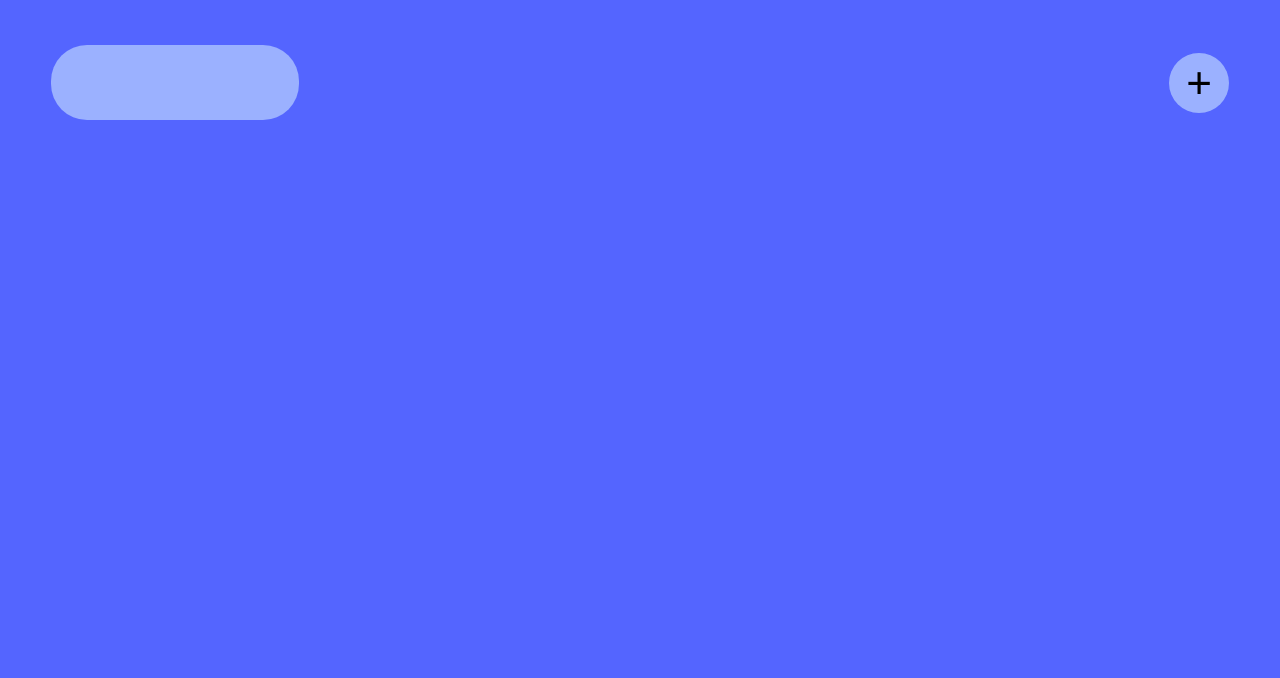
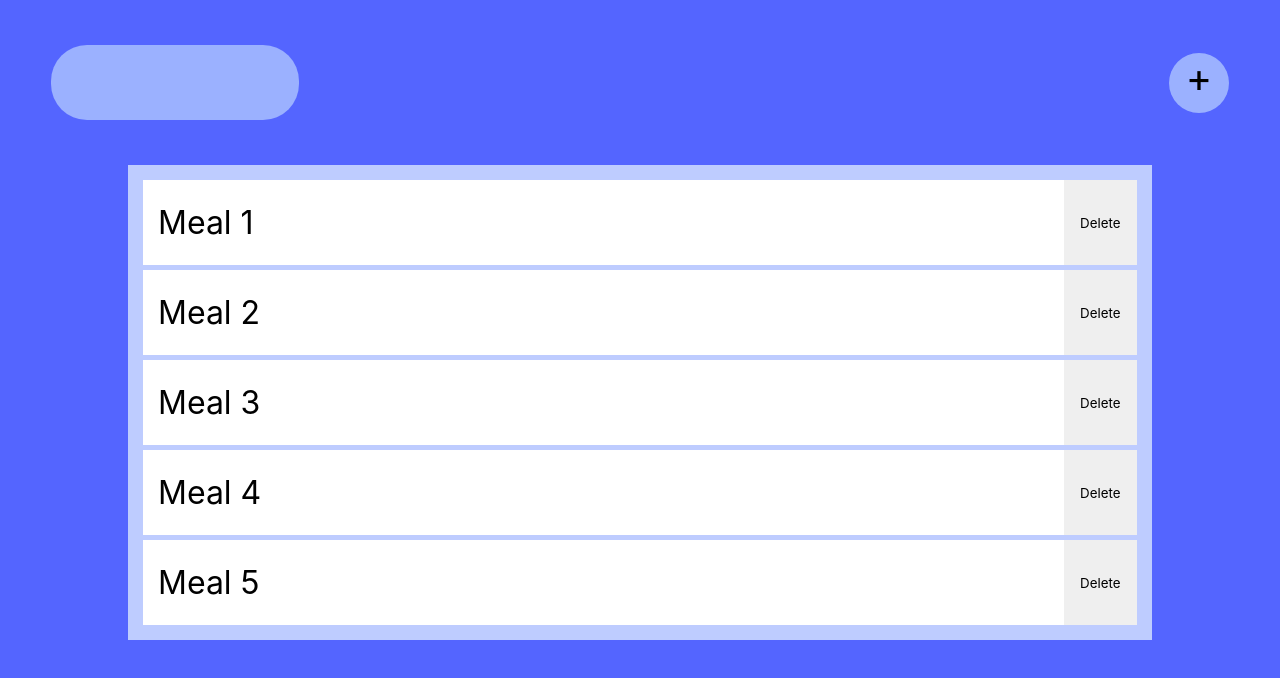
Before and after one commit to Saadkhalid913/MealPlanner-, a website: page index.html in a window 1280 px wide. Drawn offline with Linux system fonts and the light colour scheme.

Commit message:
bug fixes

```diff
--- a/css/index.css
+++ b/css/index.css
@@ -2,6 +2,8 @@
   box-sizing: border-box;
   padding: 0;
   margin: 0;
+  font-family: -apple-system, BlinkMacSystemFont, "Segoe UI", Roboto, Oxygen,
+    Ubuntu, Cantarell, "Open Sans", "Helvetica Neue", sans-serif;
 }
 
 body {
@@ -32,7 +34,8 @@ body {
   height: 60px;
   width: 60px;
   border-radius: 100%;
-  font-size: 275%;
+  font-size: 2.5em;
+  padding-bottom: 50px;
   outline: none;
   background-color: #9bb1ff;
   margin-right: 2.5%;
@@ -42,3 +45,37 @@ body {
   transform: scale(1.25, 1.25);
   transition-duration: 150ms;
 }
+.navbar .add-button:active {
+  background-color: #beccff;
+}
+
+.meal-list {
+  margin: 0 auto;
+  width: 80%;
+  background-color: #beccff;
+  padding: 10px;
+}
+
+.meal-list li {
+  height: 85px;
+  margin: 5px;
+  background-color: white;
+  list-style: none;
+  display: flex;
+  justify-content: space-between;
+  align-items: center;
+  padding-left: 15px;
+  font-size: 200%;
+}
+
+.meal-list li button {
+  width: 7.5%;
+  height: 100%;
+  outline: none;
+  border: 0;
+}
+
+.meal-list li button:active {
+  background-color: #5465ff;
+  transition-duration: 150ms;
+}
--- a/index.html
+++ b/index.html
@@ -15,7 +15,13 @@
 
     <div class="main-body">
       <div class="meal-card-holder">
-        <ul id="meal-list" class="meal-list"></ul>
+        <ul id="meal-list" class="meal-list">
+          <li>Meal 1<button>Delete</button></li>
+          <li>Meal 2<button>Delete</button></li>
+          <li>Meal 3<button>Delete</button></li>
+          <li>Meal 4<button>Delete</button></li>
+          <li>Meal 5<button>Delete</button></li>
+        </ul>
       </div>
     </div>
   </body>
--- /dev/null
+++ b/test.js
@@ -0,0 +1 @@
+console.log(!("hello" in {hello: "world"}))
```
Also changed, not shown: routes.js (+10 -3 lines).
